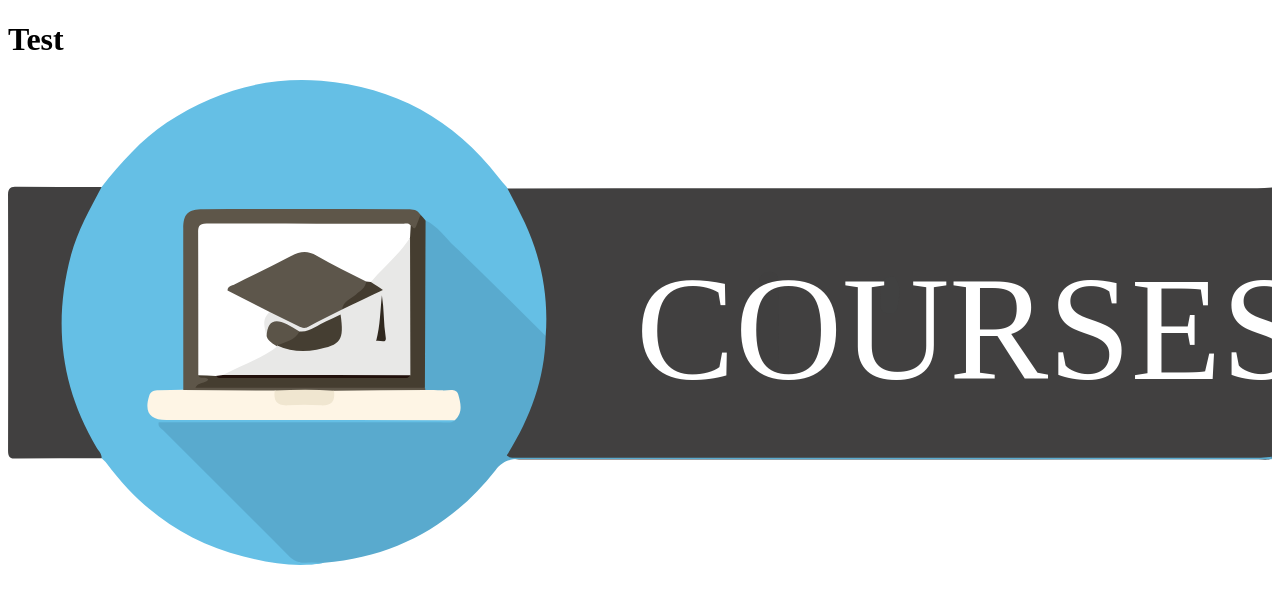
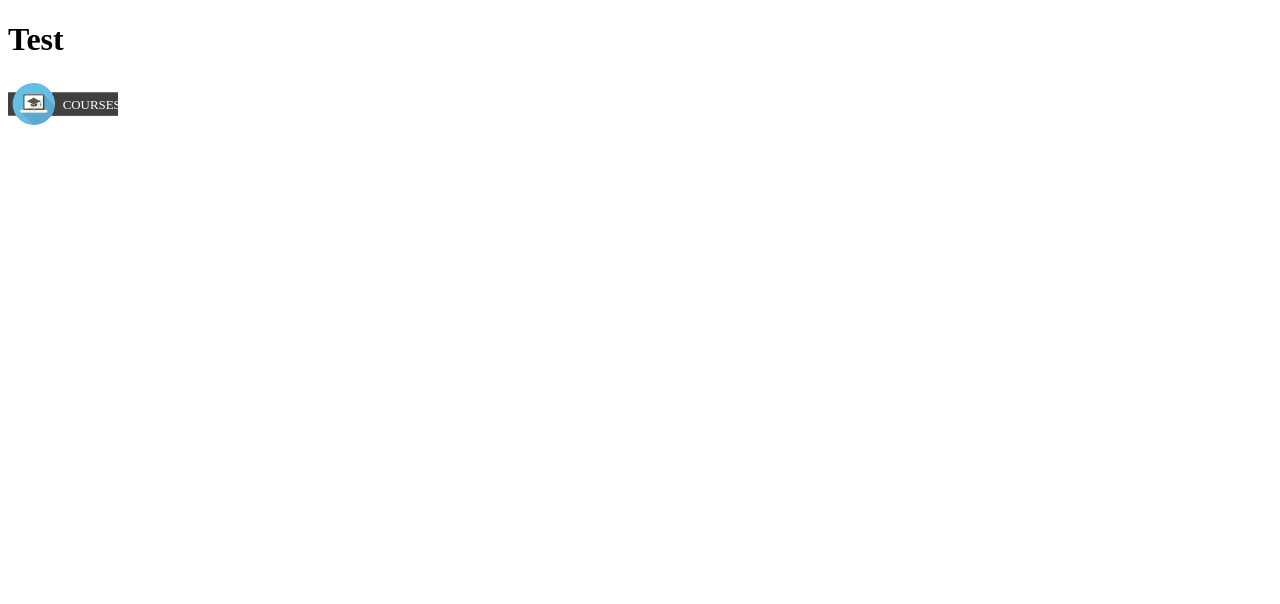
Before and after one commit to FreeFallRush/courses-app, a React (Vite) app: page / in a window 1280 px wide. Shown: the top 604 px of the page. Built offline with nearby package versions, Linux system fonts and the light colour scheme.

Commit message:
Added Logo.module.css in Logo folder
Added styles for Logo component

```diff
--- /dev/null
+++ b/src/components/Header/components/Logo/Logo.module.css
@@ -0,0 +1,4 @@
+.logo {
+    width: 110px;
+    height: 48px;
+}
--- a/src/components/Header/components/Logo/Logo.tsx
+++ b/src/components/Header/components/Logo/Logo.tsx
@@ -1,7 +1,8 @@
 import logo from "../../../../assets/logo.svg";
+import styles from './Logo.module.css'
 
 function Logo() {
-    return <img src={logo} alt="Logo" />;
+    return <img src={logo} alt="Logo" className={styles.logo} />;
 }
 
 export default Logo;
```
